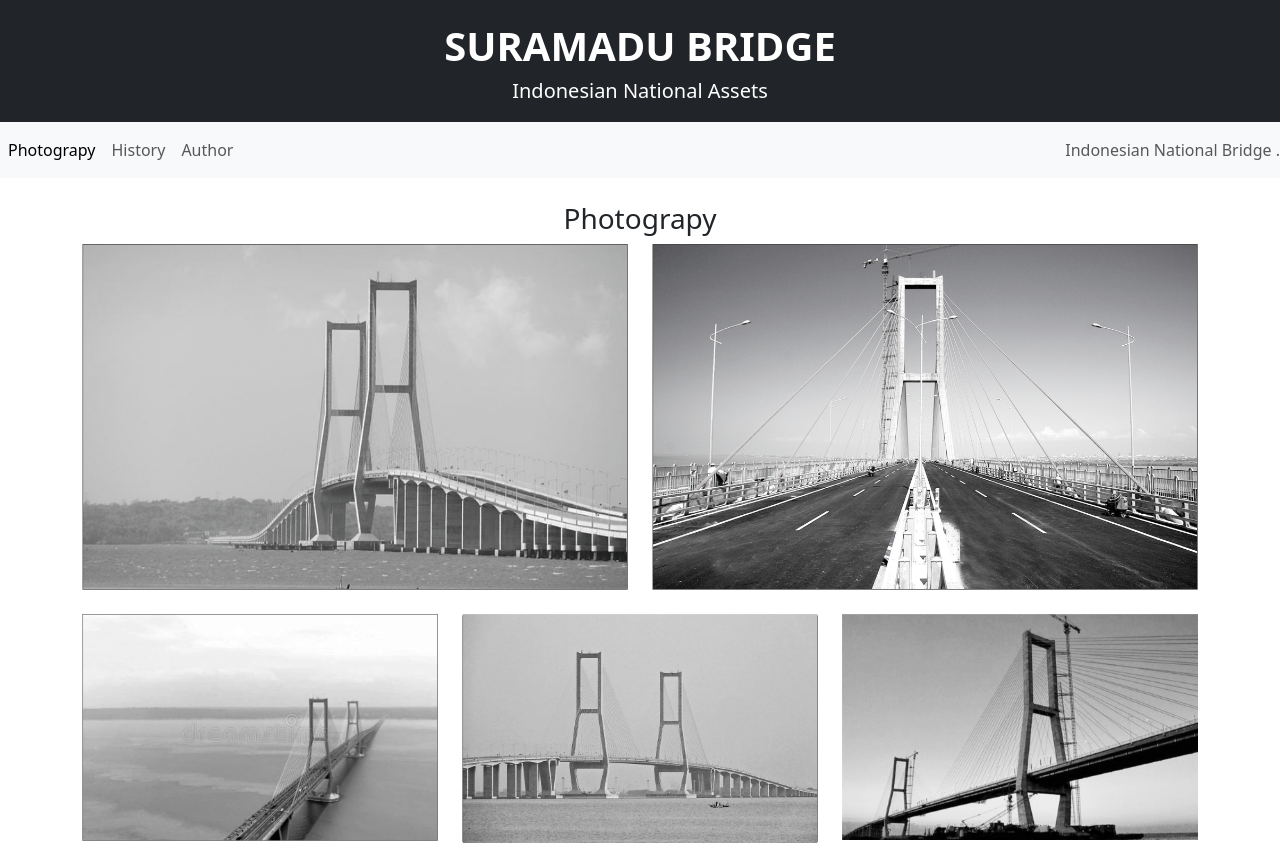
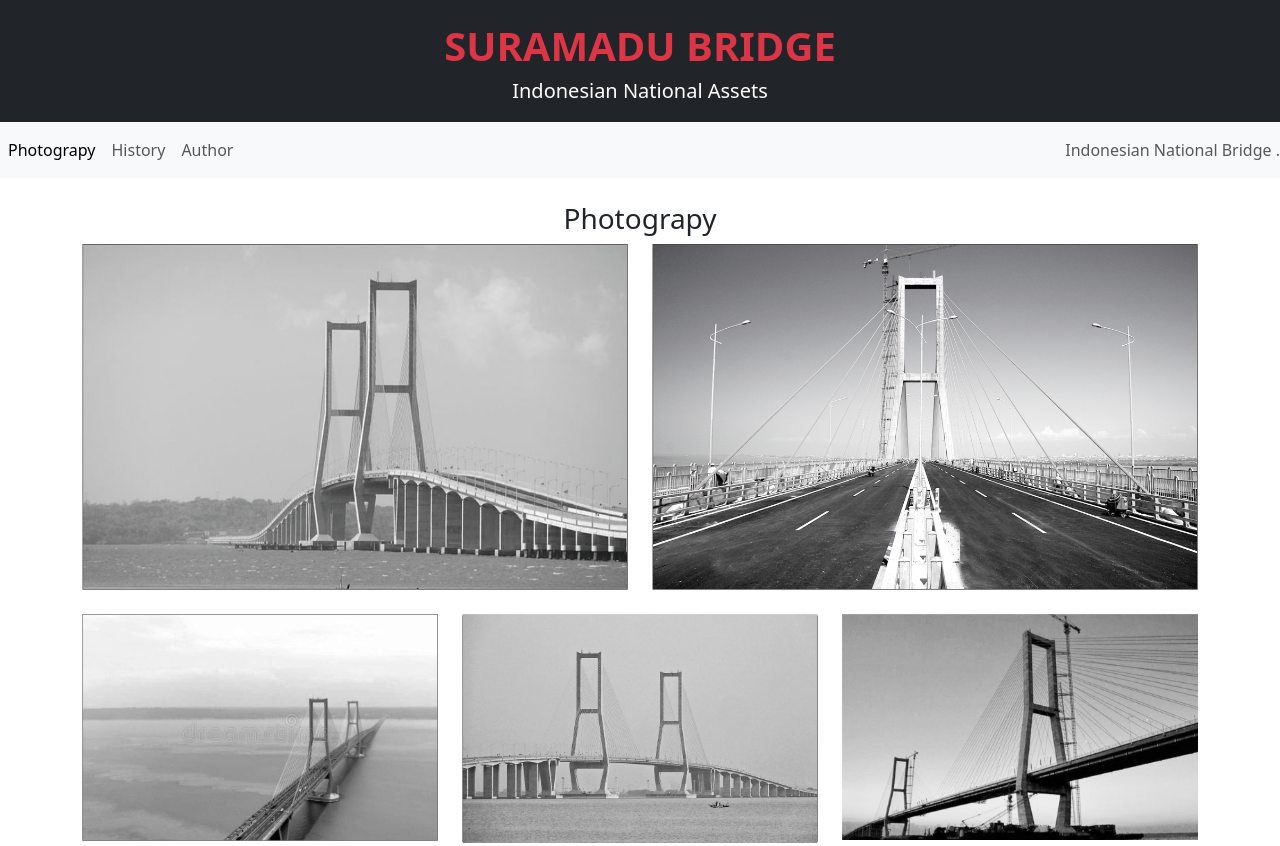
Before and after one commit to AmirMahmud03/Suramadu-Bridge, a plain HTML site: page index.html in a window 1280 px wide. Shown: the top 846 px of the page. Drawn offline with nearby package versions, Linux system fonts and the light colour scheme.

Commit message:
Update index.html

```diff
--- a/index.html
+++ b/index.html
@@ -9,7 +9,7 @@
   <body>
 
 
-    <div class="fw-bold p-3  text-bg-dark text-white  fs-1 texts text-center "> SURAMADU BRIDGE <div class=" fw-lighter bg-dark text-white , fs-5 texts, text-center ">Indonesian National Assets</div> </div>
+    <div class="fw-bold p-3  text-bg-dark text-danger  fs-1 texts text-center "> SURAMADU BRIDGE <div class=" fw-lighter bg-dark text-white , fs-5 texts, text-center ">Indonesian National Assets</div> </div>
 
     <nav class="navbar navbar-expand-lg bg-body-tertiary">
       <!-- <div class="container-fluid">
```
